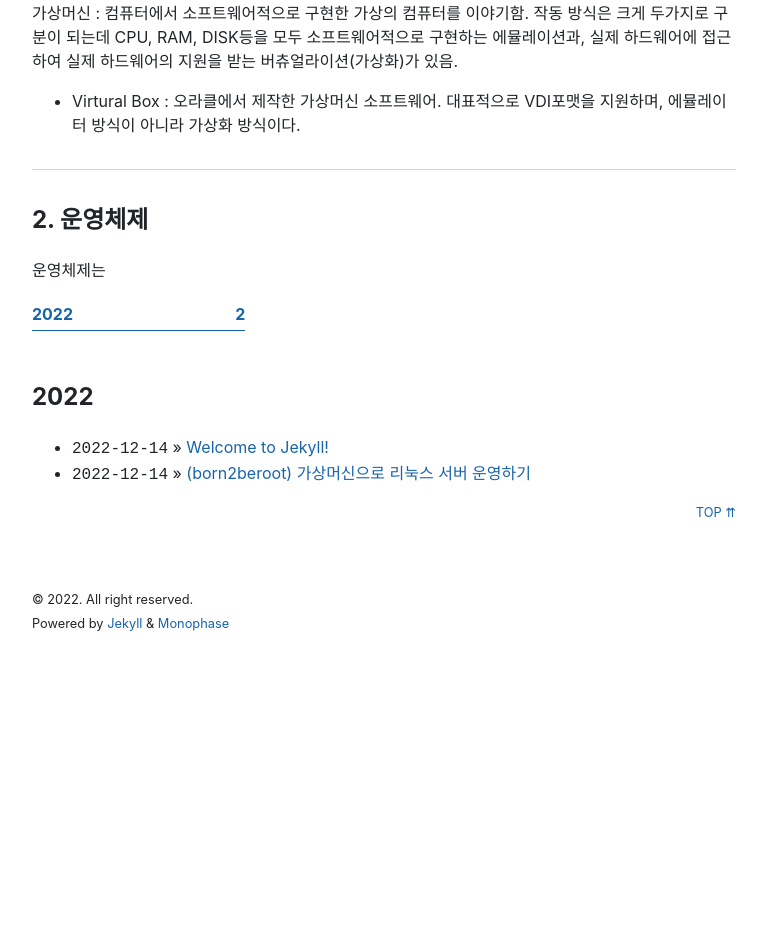
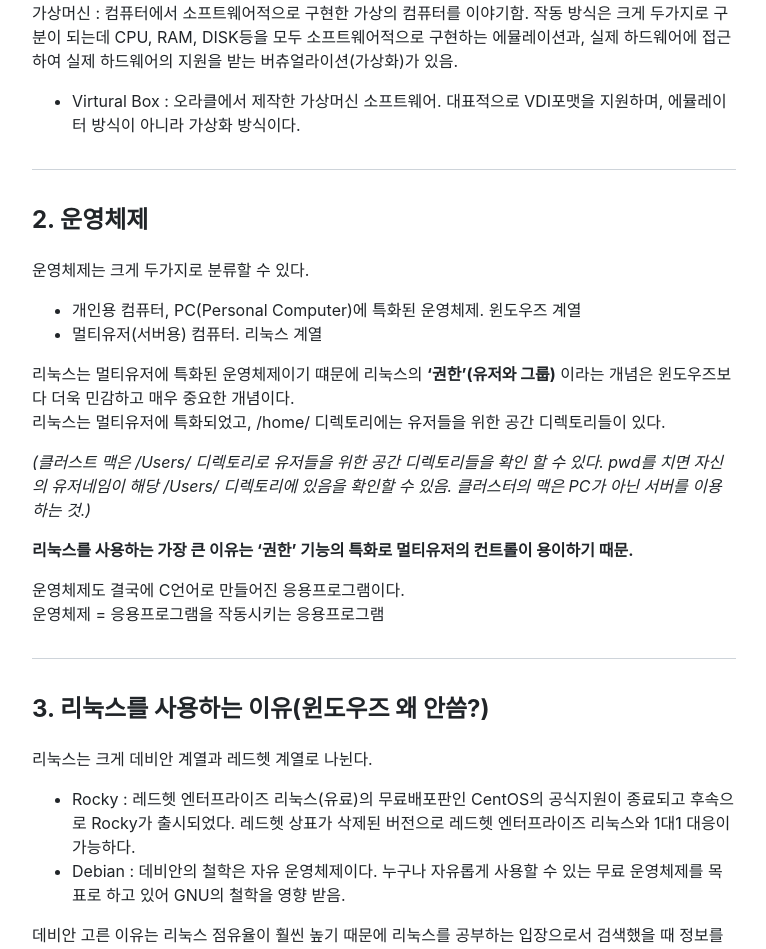
Before and after one commit to jeekpark/jeekpark.github.io, a Jekyll site: the page built from _posts/2022-12-14-(Born2beroot) 가상머신으로 리눅스 서버 운영하기.md, in a window 1280 px wide and 1400 px high, scrolled down 279 px. Shown: the top 949 px of the window, without its empty margins (256-1022 px from the left). Built offline with Jekyll 4.4.1, drawn with Linux system fonts in a browser that asks for light colours; nearby versions of some CDN libraries; before the commit the page ends 929 px from its top, so only the background shows below that; some of the changed text lies outside the part shown.

Commit message:
Update 2022-12-14-(Born2beroot) 가상머신으로 리눅스 서버 운영하기.md

```diff
--- a/_posts/2022-12-14-(Born2beroot) 가상머신으로 리눅스 서버 운영하기.md
+++ b/_posts/2022-12-14-(Born2beroot) 가상머신으로 리눅스 서버 운영하기.md
@@ -13,4 +13,39 @@ type: years
 
 ## 2. 운영체제
 
-운영체제는
+운영체제는 크게 두가지로 분류할 수 있다.
+- 개인용 컴퓨터, PC(Personal Computer)에 특화된 운영체제. 윈도우즈 계열
+- 멀티유저(서버용) 컴퓨터. 리눅스 계열
+
+리눅스는 멀티유저에 특화된 운영체제이기 떄문에 리눅스의 **'권한'(유저와 그룹)** 이라는 개념은 윈도우즈보다 더욱 민감하고 매우 중요한 개념이다.
+리눅스는 멀티유저에 특화되었고, /home/ 디렉토리에는 유저들을 위한 공간 디렉토리들이 있다.
+
+*(클러스트 맥은 /Users/ 디렉토리로 유저들을 위한 공간 디렉토리들을 확인 할 수 있다. pwd를 치면 자신의 유저네임이 해당 /Users/ 디렉토리에 있음을 확인할 수 있음. 클러스터의 맥은 PC가 아닌 서버를 이용하는 것.)*
+
+**리눅스를 사용하는 가장 큰 이유는 ‘권한’ 기능의 특화로 멀티유저의 컨트롤이 용이하기 때문.**
+
+운영체제도 결국에 C언어로 만들어진 응용프로그램이다.
+운영체제 = 응용프로그램을 작동시키는 응용프로그램
+
+* * *
+
+## 3. 리눅스를 사용하는 이유(윈도우즈 왜 안씀?)
+
+리눅스는 크게 데비안 계열과 레드헷 계열로 나뉜다.
+- Rocky : 레드헷 엔터프라이즈 리눅스(유료)의 무료배포판인 CentOS의 공식지원이 종료되고 후속으로 Rocky가 출시되었다. 레드헷 상표가 삭제된 버전으로 레드헷 엔터프라이즈 리눅스와 1대1 대응이 가능하다.
+- Debian : 데비안의 철학은 자유 운영체제이다. 누구나 자유롭게 사용할 수 있는 무료 운영체제를 목표로 하고 있어 GNU의 철학을 영향 받음.
+
+데비안 고른 이유는 리눅스 점유율이 훨씬 높기 때문에 리눅스를 공부하는 입장으로서 검색했을 때 정보를 얻기 용이함.
+둘 사이에 학습에 있어 기능이나 용도 차이가 유의미하게 크지 않은 것 같고 결국 서버용으로서 동일 유즈인 것 같다.
+
+
+* * *
+
+## 4. 부팅 순서. - 중요도 낮음, 과제에 요구하지 않은 내용. 근데 알아두면 리눅스 설치에서 덜 헷갈릴듯
+1. 메인보드에 전력이 공급되면 부착된 장치들이 작동된다.
+2. CPU가 ROM(Read-Only Memory)에 저장된 펌웨어인 BIOS를 실행시킨다.
+	* ROM은 메인보드에 개별적으로 독립적으로 부착되어 있다. ![ROM_ON_MAINBOARD](https://4.bp.blogspot.com/-g-2Cf-fMT0A/XqbKR0TMl7I/AAAAAAAAEaY/ocRro_lGymwdvZmJh2mBjysK2u00_7QlQCK4BGAYYCw/s1600/30.png)
+	* ROM에는 부팅에 필요한 프로그램들을 저장되어있다. (BIOS)
+	* BIOS는 ‘소프트웨어’가 아니라 **‘펌웨어’** 라고 한다. 유저가 자유롭게 수정할 수 있다면 소프트웨어고 바꿀 수 없게 고정된 것은 펌웨어라고 한다. 대표적으로 BIOS. 프로그램을 수정하고 바꿀 필요가 없기 때문에 Read-Only Memory, ROM에 저장한다.
+4. ㄹㅈㄷ
+1. 메인보드에 전력이 공급되면 부착된 장치들이 작동된다.
```
